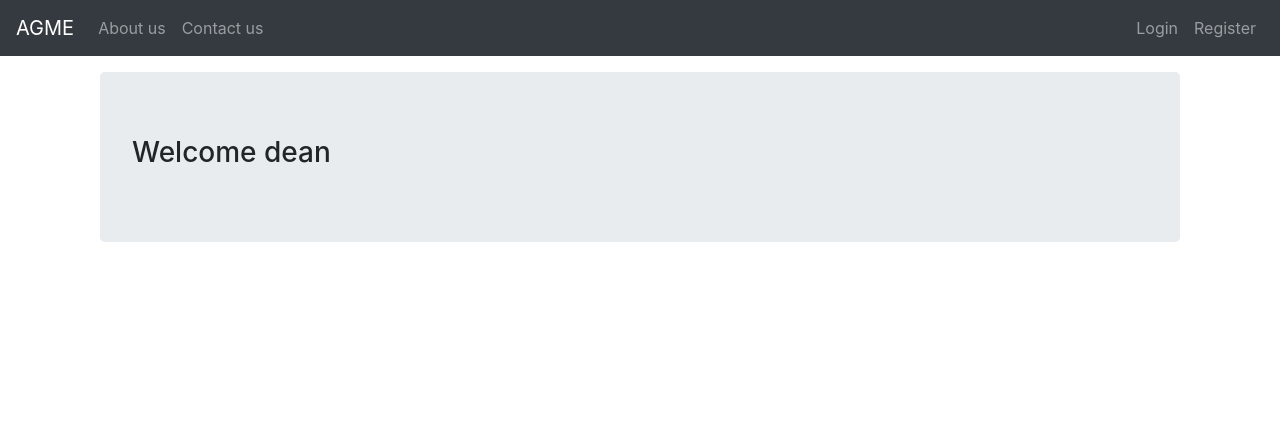
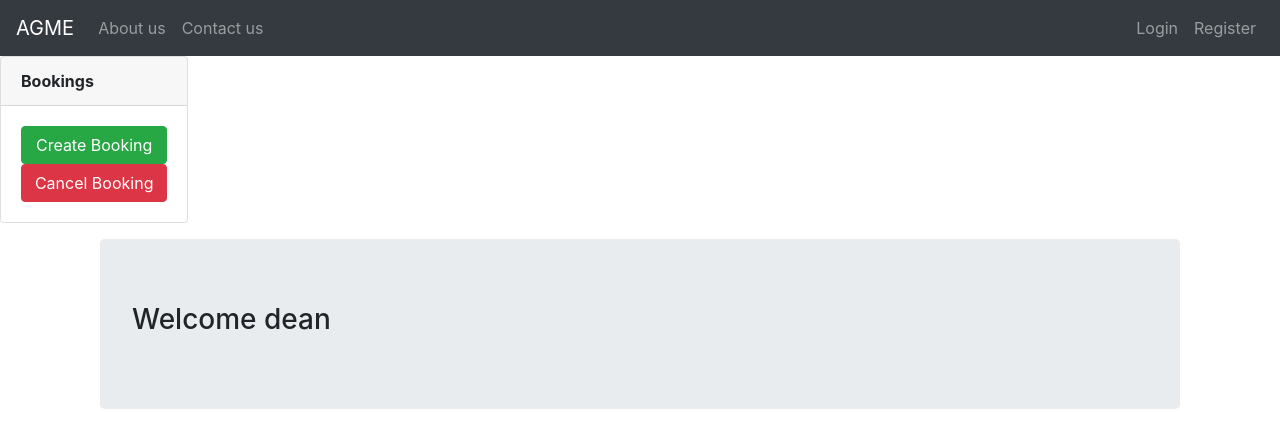
Before and after one commit to RMIT-SEPT/majorproject-8-mon-17-30-1, a React (Create React App) app in the folder FrontEnd/sept-react-frontend/: page / in a window 1280 px wide. Shown: the top 448 px of the page. Built offline with nearby package versions, Linux system fonts and the light colour scheme.

Commit message:
Created basic cancel booking button along with some test modal forms

```diff
--- a/FrontEnd/sept-react-frontend/package.json
+++ b/FrontEnd/sept-react-frontend/package.json
@@ -12,7 +12,10 @@
     "react-dom": "^16.13.1",
     "react-router-dom": "^5.2.0",
     "react-scripts": "^3.4.3",
-    "react-validation": "^3.0.7"
+    "react-validation": "^3.0.7",
+    "@coreui/react": "^2.0.5",
+    "react-loadable": "^5.4.0",
+    "reactstrap": "^6.4.0"
   },
   "scripts": {
     "start": "react-scripts start",
--- a/FrontEnd/sept-react-frontend/src/App.js
+++ b/FrontEnd/sept-react-frontend/src/App.js
@@ -2,6 +2,10 @@ import React, { Component } from "react";
 import { BrowserRouter as Router, Switch, Route, Link } from "react-router-dom";
 import "bootstrap/dist/css/bootstrap.min.css";
 import "./App.css";
+
+import {
+  Button
+} from 'reactstrap'
 
 import AuthService from "./service/auth";
 
@@ -12,6 +16,7 @@ import Profile from "./component/profile";
 import Dashboard from "./component/dashboard";
 import About from "./component/about";
 import Contact from "./component/contact";
+import Bookings from "./component/Bookings"
 // import BoardUser from "./components/board-user.component";
 // import BoardModerator from "./components/board-moderator.component";
 // import BoardAdmin from "./components/board-admin.component";
@@ -43,6 +48,10 @@ class App extends Component {
 
   logOut() {
     AuthService.logout();
+  }
+
+  onSubmit() {
+
   }
 
   render() {
@@ -125,6 +134,8 @@ class App extends Component {
             )}
           </nav>
 
+          <Bookings></Bookings>
+
           <div className="container mt-3">
             <Switch>
               <Route exact path={"/"} component={Home} />
--- /dev/null
+++ b/FrontEnd/sept-react-frontend/src/component/Bookings.js
@@ -0,0 +1,138 @@
+import React, { Component } from "react";
+
+import {
+  Button,
+  Card,
+  CardBody,
+  CardHeader,
+  Col,
+  FormGroup,
+  Input,
+  Label,
+  Row
+} from 'reactstrap';
+import ModalForm from '../components/Forms/ModalForm';
+
+
+export default class Bookings extends Component {
+  constructor(props) {
+    super(props);
+
+    this.state = {
+      isOpenAdd: false,
+      isOpenEdit: false,
+      isOpenDelete: false
+    };
+  }
+
+  onSubmit = async values => {
+
+  };
+
+  onCancel = () => {
+    // Close Window
+    const { onClose } = this.props;
+    onClose();
+  };
+
+  onClose = () => {
+    this.setState({
+      isOpenAdd: false,
+      isOpenEdit: false,
+      isOpenDelete: false,
+      title: ''
+    });
+  }
+
+  setBookingTitle = () => {
+    const { isOpenAdd } = this.state;
+    this.setState({
+      isOpenAdd: !isOpenAdd,
+      title: 'Create Booking'
+    });
+  };
+
+  setCancelTitle = () => {
+    const { isOpenDelete } = this.state;
+    this.setState({
+      isOpenDelete: !isOpenDelete,
+      title: 'Cancel Booking'
+    });
+  };
+
+  toggleModal = () => {
+    this.setState({
+      isOpenAdd: false,
+      isOpenEdit: false,
+      isOpenDelete: false,
+      title: ''
+    });
+  };
+
+  addBooking = () => {
+    const { isOpenAdd, title } = this.state;
+    return (
+      <ModalForm isOpen={isOpenAdd} onClose={this.toggleModal} title={title}>
+        <FormGroup>
+          <Label for="exampleEmail">Email</Label>
+          <Input type="email" name="email" id="exampleEmail" placeholder="with a placeholder" />
+        </FormGroup>
+      </ModalForm>
+    );
+  };
+
+  cancelBooking = () => {
+    const { isOpenDelete, title } = this.state;
+    return (
+      <ModalForm
+        isOpen={isOpenDelete}
+        onClose={this.toggleModal}
+        title={title}
+      />
+    );
+  };
+
+  render() {
+    return (
+      <div>
+        <Row>
+          <Col xl="2">
+            <Card>
+              <CardHeader>
+                <strong>Bookings</strong>
+              </CardHeader>
+              <CardBody>
+                <Row>
+                  <Col>
+                    <Row>
+                      <Col col="6" sm="4" md="2" xl>
+                        <Button
+                          block
+                          color="success"
+                          onClick={this.setBookingTitle}
+                        >
+                          Create Booking
+                        </Button>
+                        {this.addBooking()}
+                      </Col>
+                      <Col col="6" sm="4" md="2" xl>
+                        <Button
+                          block
+                          color="danger"
+                          onClick={this.setCancelTitle}
+                        >
+                          Cancel Booking
+                        </Button>
+                        {this.cancelBooking()}
+                      </Col>
+                    </Row>
+                  </Col>
+                </Row>
+              </CardBody>
+            </Card>
+          </Col>
+        </Row>
+      </div>
+    );
+  }
+}
--- /dev/null
+++ b/FrontEnd/sept-react-frontend/src/components/Forms/ModalForm.js
@@ -0,0 +1,121 @@
+import React, { Component } from 'react';
+import {
+  Button,
+  Modal,
+  ModalHeader,
+  ModalBody,
+  ModalFooter,
+  Progress
+} from 'reactstrap';
+/* eslint-disable */
+class ModalForm extends Component {
+  constructor(props) {
+    super(props);
+
+    this.state = {
+      inputs: [],
+      values: {}
+    };
+  }
+
+  //------------------------------------
+  handleInputChange = event => {
+    const target = event.target;
+    const value = target.value;
+    const name = target.name;
+
+    const values = this.state.values;
+    values[name] = value;
+    this.setState({
+      values
+    });
+  };
+
+  //------------------------------------
+  onSubmit = () => {
+    this.props.onSubmit(this.state.values);
+  };
+
+  //------------------------------------
+  componentDidMount() {
+    const inputs = this.props.inputs;
+    // const inputs = this.props.inputs.map(input => (
+    //   <div key={input.name}>
+    //     <label>
+    //       {input.displayName}:
+    //       <input
+    //         type={input.type}
+    //         name={input.name}
+    //         value={this.state.values[input.name]}
+    //         onChange={this.handleInputChange}
+    //         {...input.attributes}
+    //       />
+    //     </label>
+    //   </div>
+    // ));
+
+    this.setState({
+      inputs
+    });
+  }
+
+  //------------------------------------
+  componentWillReceiveProps(nextProps) {
+    if (this.props.progress) {
+      const progressBars = this.props.progress.map((item, index) => {
+        if (item.progress < 100 || item.progress > 0) {
+          return (
+            <div key={index}>
+              <Progress
+                key={index}
+                animated
+                color="success"
+                value={item.progress}
+              >
+                {item.progress}%
+              </Progress>
+              <p>{item.id}</p>
+            </div>
+          );
+        }
+        return null;
+      });
+      this.setState({ progressBars });
+    } else {
+      this.setState({ progressBars: [] });
+    }
+  }
+
+  //------------------------------------
+  componentWillUnmount() {
+    this.isCancelled = true;
+  }
+
+  render() {
+    const { title, isOpen, onClose, onCancel } = this.props;
+
+    return (
+      <Modal onClose={onClose} isOpen={isOpen}>
+        <ModalHeader>
+          <strong>{title}</strong>
+        </ModalHeader>
+
+        <ModalBody>
+          <form>{this.state.inputs}</form>
+          <div>{this.state.progressBars}</div>
+        </ModalBody>
+
+        <ModalFooter>
+          <Button color="success" onClick={this.onSubmit}>
+            Submit
+          </Button>
+          <Button color="danger" onClick={onCancel}>
+            Cancel
+          </Button>
+        </ModalFooter>
+      </Modal>
+    );
+  }
+}
+
+export default ModalForm;
```
Also changed, not shown: 2 other files (tests, documents, lock files or other folders).
